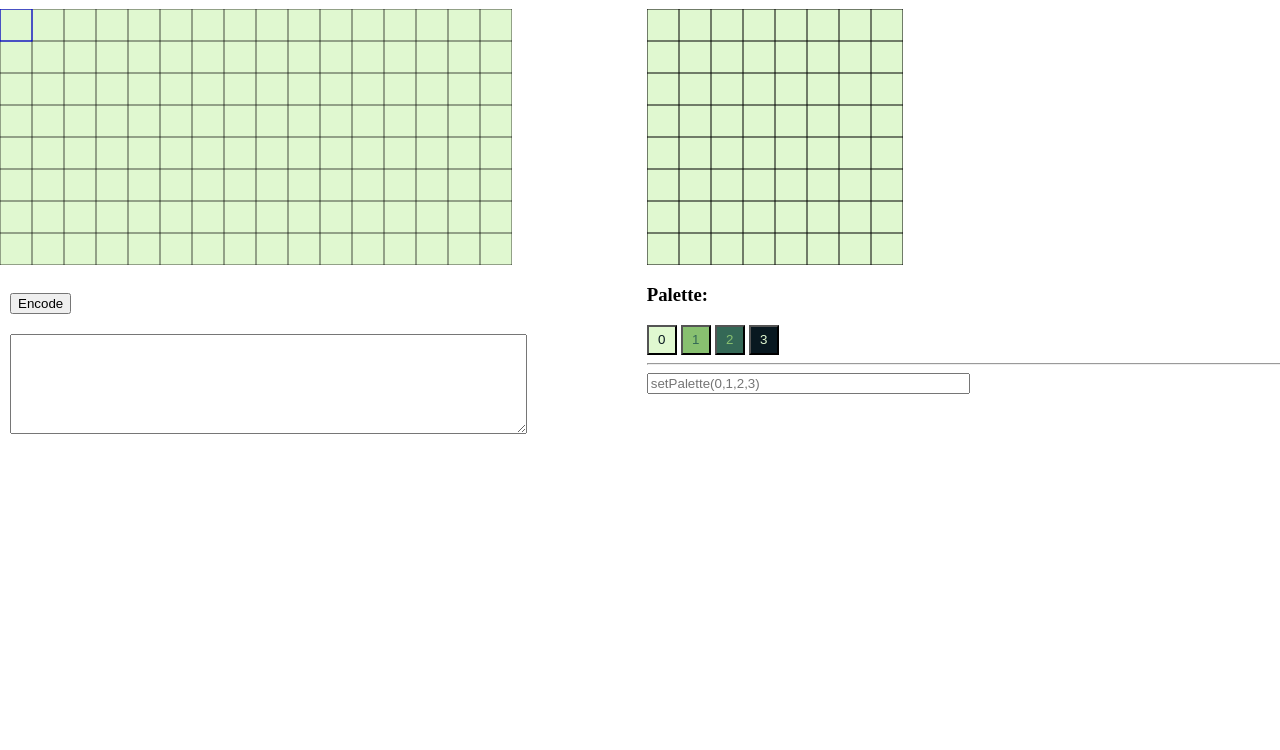
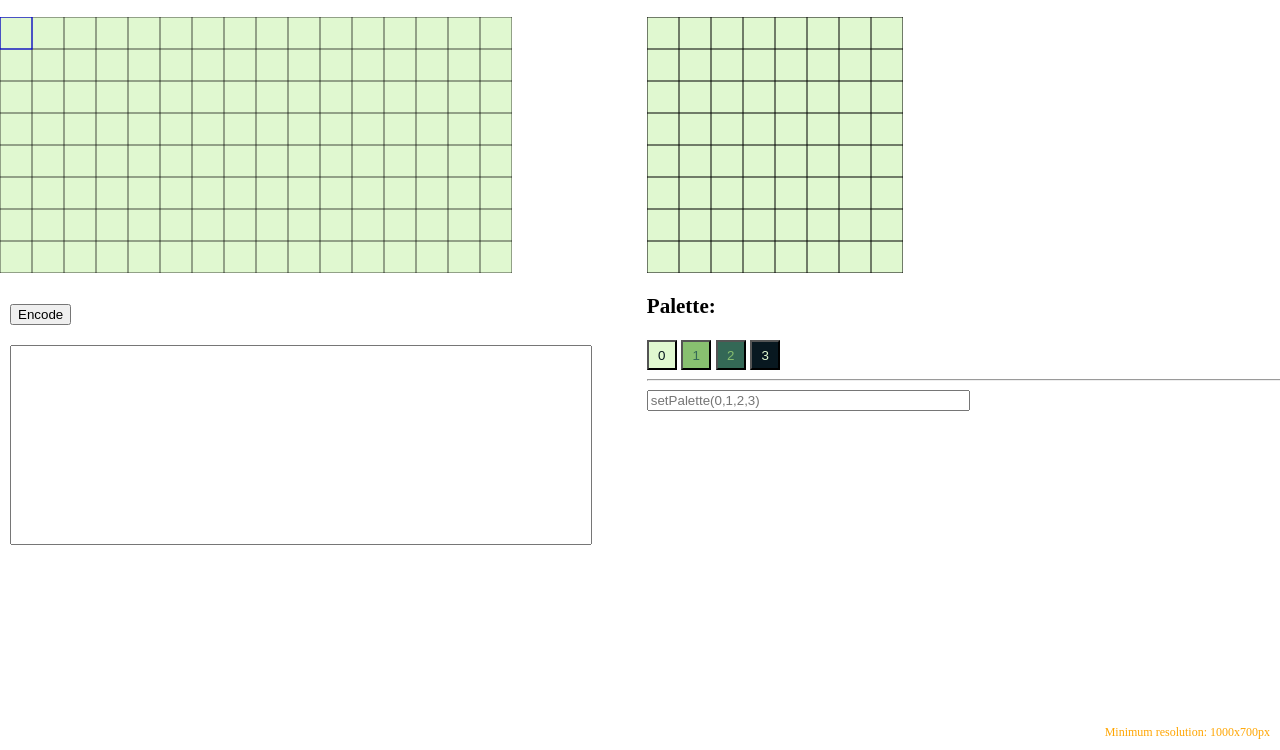
Before and after one commit to NotImplementedLife/Gameboy-ASM-Examples, a plain HTML site: page misc/TilesetGenerator/index.html in a window 1280 px wide. Shown: the part 50-800 px from the top of the page. Drawn offline with Linux system fonts and the light colour scheme.

Commit message:
fixed Tileset generator

```diff
--- a/misc/TilemapGenerator/index.html
+++ b/misc/TilesetGenerator/index.html
@@ -1,25 +1,27 @@
 <html>
 	<head>
 		<meta charset="UTF-8"/>
-		<meta name="viewport" content="width=device-width, initial-scale=1.0, maximum-scale=1, user-scalable=no"/>
+		<meta name="viewport" content="width=device-width, initial-scale=1.0, maximum-scale=1.0, user-scalable=no" />
 		<link rel="stylesheet" href="style.css"/>
+		<link rel="icon" href="favicon.png"/>
+		<title>Gameboy Tileset Generator</title>
 	</head>
 	<body>
-		<div class="MainContainer" id="Workspace">
+		<div class="MainContainer unselectable" id="Workspace">
 			<div style="position:absolute; top:0; left:0; width:49%">
 				<h3>Tilemap:</h3>
-				<div style="width:512; height:256; position:relative">
+				<div class="unselectable" style="width:512; height:256; position:relative">
 					<canvas id="ctilemap" width="512" height="256" style="position:absolute; top:0; left:0; background:lightgray"></canvas>
 					<canvas id="ctmgrid" width="512" height="256" style="position:absolute; top:0; left:0;"></canvas>
 				</div>
 				<br/>
 				<button style="margin:10px" onclick="encode()">Encode</button>
 				<br/>
-				<textarea id="result" style="margin:10px; width:80%; height:100px"></textarea>
+				<textarea id="result" style="margin:10px; width:90%; height:200px; resize:none; white-space:nowrap"></textarea>
 			</div>
-			<div style="position:absolute; top:0; left:49%; width:49%">
+			<div class="unselectable" style="position:absolute; top:0; left:49%; width:49%">
 				<h3>Tile:</h3>
-				<div style="width:256; height:256; position:relative">
+				<div class="unselectable" style="width:256; height:256; position:relative">
 					<canvas id="ctile" width="256" height="256" style="position:absolute; top:0; left:0; background:lightgray"></canvas>
 					<canvas id="ctgrid" width="256" height="256" style="position:absolute; top:0; left:0;"></canvas>
 				</div>
@@ -31,11 +33,16 @@
 				<br/>
 				<hr/>
 				<input id="cmdBox" type="text" style="width:50%" placeholder="setPalette(0,1,2,3)"></input>
+				<br/>
 			</div>
 		</div>
 		<div class="MainContainer" id="MobileDeviceError" style="display:none">
 			<b id="MobileDeviceErrorMessage">This page is intended for desktop browsers only.</b>
 		</div>
+		<a style="position:fixed; top:10px; right:10px; z-index:100" href="https://github.com/NotImplementedLife/Gameboy-ASM-Examples" target="_blank">
+			<img src="https://github.githubassets.com/images/modules/logos_page/GitHub-Mark.png" style="width:32px"/>
+		</a>
+		<span class="unselectable" style="position:fixed; bottom:10px; right:10px; z-index:100; font-size:12px; color:orange">Minimum resolution: 1000x700px</span>
 		<script src="main.js"></script>
 	</body>
 </html>
--- a/misc/TilemapGenerator/main.js
+++ b/misc/TilesetGenerator/main.js
@@ -228,3 +228,6 @@ function encode() {
 	}
 	document.getElementById("result").value=str;
 }
+
+// prevent zoom:
+document.body.addEventListener("wheel", e=>{if(e.ctrlKey) e.preventDefault();}, { passive: false});
--- a/misc/TilemapGenerator/style.css
+++ b/misc/TilesetGenerator/style.css
@@ -2,6 +2,8 @@ html, body {
 	padding:0;
 	margin:0;
 	overflow:hidden;
+	font-family:Segoe;
+	font-size:18px;
 }
 
 div.MainContainer {
@@ -28,3 +30,11 @@ button.paletteButton {
 	width:30;
 	height:30;
 }
+
+.unselectable {
+   -moz-user-select: -moz-none;
+   -khtml-user-select: none;
+   -webkit-user-select: none;
+   -ms-user-select: none;
+   user-select: none;
+}
```
Also changed, not shown: misc/TilesetGenerator/favicon.png (added).
